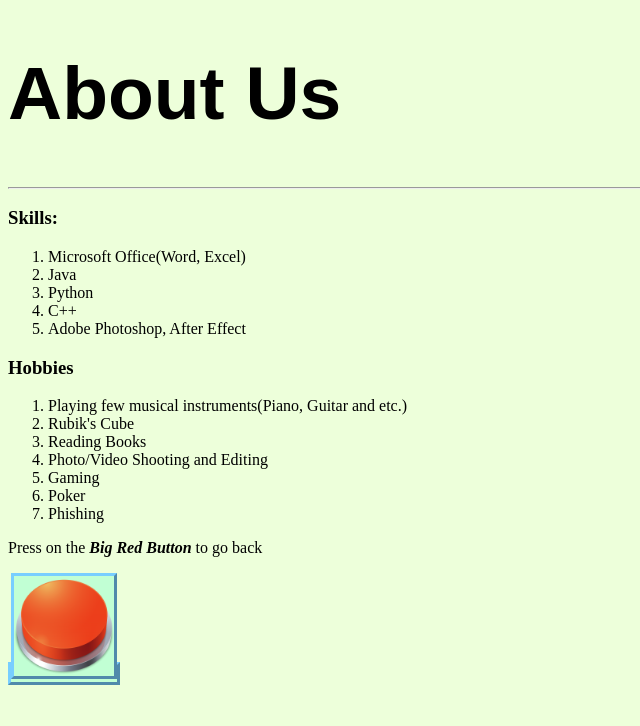
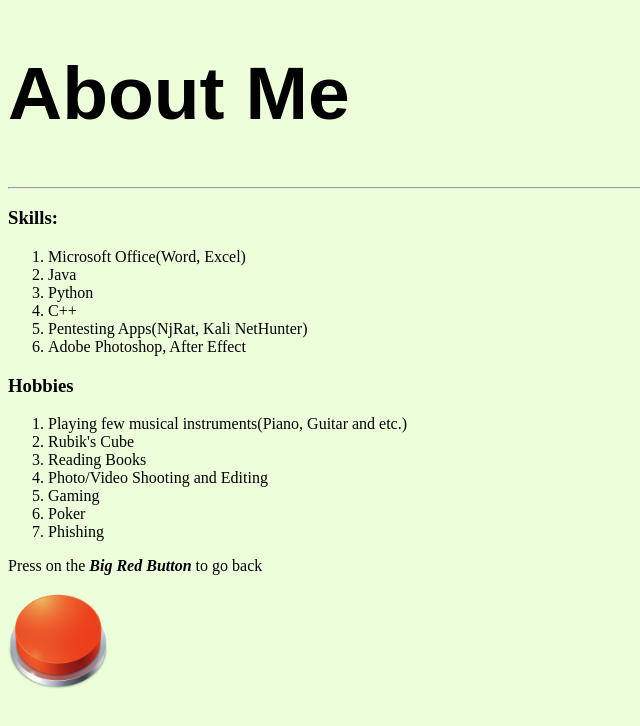
Before and after one commit to MJakoo/mjakoo.gitfub.io, a plain HTML site: page Company/about.html in a window 1280 px wide. Shown: the whole page, without its empty margins (0-640 px from the left). Drawn offline with Linux system fonts and the light colour scheme.

Commit message:
Minor Updates

```diff
--- a/Company/about.html
+++ b/Company/about.html
@@ -9,7 +9,7 @@
     <title>About us</title>
   </head>
   <body>
-    <h1 class="main">About Us</h1>
+    <h1 class="main">About Me</h1>
     <hr />
     <h3>Skills:</h3>
     <ol>
@@ -17,6 +17,7 @@
       <li>Java</li>
       <li>Python</li>
       <li>C++</li>
+      <li>Pentesting Apps(NjRat, Kali NetHunter)</li>
       <li>Adobe Photoshop, After Effect</li>
     </ol>
 
@@ -34,8 +35,8 @@
     <p>
       Press on the <i><b>Big Red Button</b></i> to go back
     </p>
-    <a class="button" href="../index.html"
-      ><img class="button" src="/images/button.png" alt="no image?"
+    <a href="../index.html"
+      ><img class="redbutton" src="/images/button.png" alt="no image?"
     /></a>
   </body>
 </html>
--- a/style.css
+++ b/style.css
@@ -54,6 +54,11 @@ input{
     width: 15px;
 }
 
+.redbutton{
+    width: 100px;
+    height: 100px
+}
+
 .button {
     background: #c1ffd4;
     color: rgb(0, 0, 0);
```
Also changed, not shown: Company/contact.html (+1 -1 lines).
